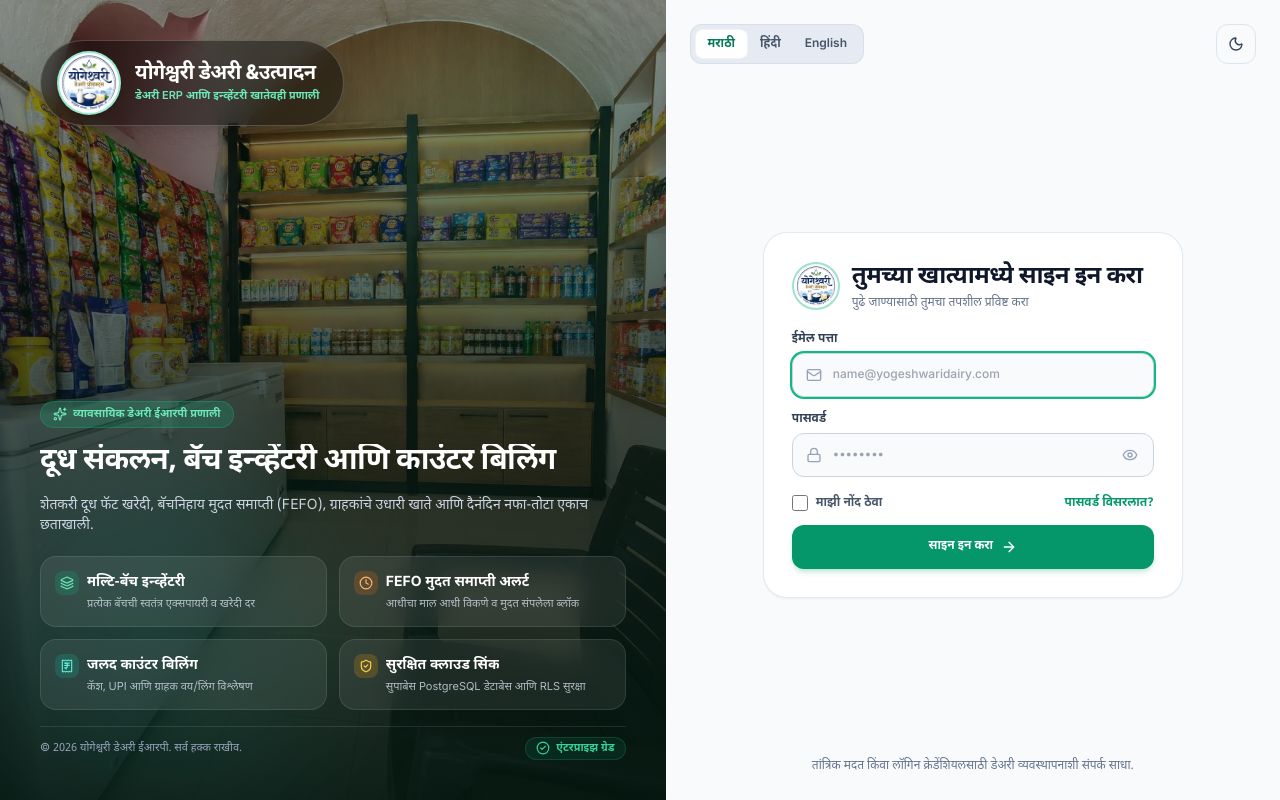
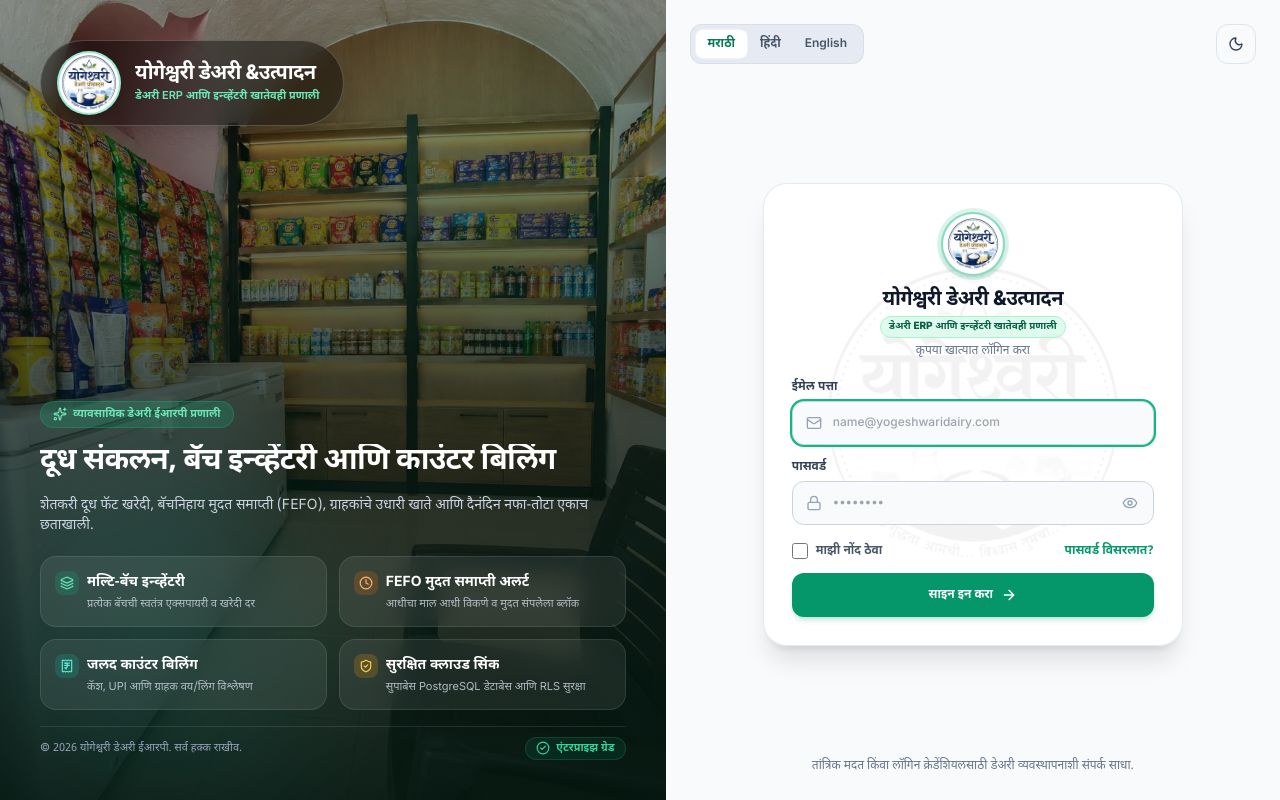
Before and after one commit to Umesh-Temburwar/Yogeshwari-Dairy-Shop-Inventory-System, a React (Vite) app: page /#/dashboard in a window 1280 px wide. Built offline with nearby package versions, Linux system fonts and the light colour scheme; no server answers; the database is empty.

Commit message:
fix(ui): add logo watermark to login card, show logged-in user name in profile badge, keep only Nikhil Sakhare & Nilesh Sakhare in profile menu, and polish mobile layout

```diff
--- a/src/components/Auth/LoginPage.tsx
+++ b/src/components/Auth/LoginPage.tsx
@@ -473,11 +473,31 @@ export const LoginPage: React.FC = () => {
         </div>
 
         {/* Center Form Card */}
-        <div className="flex-1 flex flex-col items-center justify-center px-4 sm:px-8 py-3 my-auto">
+        <div className="flex-1 flex flex-col items-center justify-center px-3.5 sm:px-8 py-3 sm:py-5 my-auto w-full">
 
-          {/* Mobile-Only Compact Brand Header */}
-          <div className="lg:hidden flex items-center gap-3 mb-4 text-center">
-            <div className="w-12 h-12 rounded-full bg-white p-0.5 shadow-md border-2 border-emerald-500/40 shrink-0 overflow-hidden flex items-center justify-center">
+          {/* Form Card Container with Watermark */}
+          <div
+            id="auth-form-card"
+            className="w-full max-w-[420px] bg-white/95 dark:bg-[#131F1B]/95 backdrop-blur-xl rounded-3xl p-5 sm:p-7 border border-slate-200/90 dark:border-[#24352F] shadow-xl transition-all relative overflow-hidden"
+          >
+            {/* Elegant Background Logo Watermark (Centered directly inside login box) */}
+            <div
+              aria-hidden="true"
+              className="absolute inset-0 flex items-center justify-center pointer-events-none select-none overflow-hidden z-0"
+            >
+              <img
+                src={ydoLogo}
+                alt=""
+                className="w-64 h-64 sm:w-80 sm:h-80 object-contain rounded-full opacity-[0.05] dark:opacity-[0.07] grayscale contrast-125 filter pointer-events-none"
+              />
+            </div>
+
+            {/* Foreground Content */}
+            <div className="relative z-10">
+
+              {/* Single Professional Brand Crest & Header */}
+              <div className="mb-5 text-center">
+                <div className="w-14 h-14 sm:w-16 sm:h-16 mx-auto rounded-full bg-white dark:bg-[#1A2A25] p-1 border-2 border-emerald-500/50 ring-4 ring-emerald-500/15 shadow-md shrink-0 overflow-hidden flex items-center justify-center mb-2.5 transition-transform hover:scale-105">
                   <img
                     src={ydoLogo}
                     alt="Yogeshwari Dairy Logo"
@@ -490,53 +510,22 @@ export const LoginPage: React.FC = () => {
                     }}
                   />
                 </div>
-            <div className="text-left">
-              <h2 className="text-base font-black text-slate-900 dark:text-white leading-tight">
+                <h2 className="text-lg sm:text-xl font-black text-slate-900 dark:text-white tracking-tight leading-tight">
                   {t('shopName')}
                 </h2>
-              <span className="text-[11px] font-semibold text-emerald-600 dark:text-emerald-400">
+                <span className="inline-block px-2 py-0.5 mt-0.5 rounded-full bg-emerald-100/70 dark:bg-emerald-950/60 text-[10px] font-extrabold text-emerald-800 dark:text-emerald-300 border border-emerald-200 dark:border-emerald-800/40">
                   {t('shopSubtitle')}
                 </span>
-            </div>
-          </div>
-
-          {/* Form Card Container */}
-          <div
-            id="auth-form-card"
-            className="w-full max-w-[420px] bg-white dark:bg-[#131F1B] rounded-3xl p-6 sm:p-7 border border-slate-200/90 dark:border-[#24352F] shadow-sm transition-all"
-          >
-            {/* Header: Title & Subtitle with YDO Logo */}
-            <div className="mb-5 flex items-center gap-3">
-              <div className="w-12 h-12 rounded-full bg-white dark:bg-[#1A2A25] p-0.5 border-2 border-emerald-500/40 shadow-xs shrink-0 overflow-hidden flex items-center justify-center">
-                <img
-                  src={ydoLogo}
-                  alt="Yogeshwari Dairy Logo"
-                  className="w-full h-full rounded-full object-cover scale-105"
-                  onError={(e) => {
-                    const target = e.currentTarget;
-                    if (!target.src.endsWith('/YDO_logo.png')) {
-                      target.src = '/YDO_logo.png';
-                    }
-                  }}
-                />
-              </div>
-              <div>
-                <h3 className="text-xl sm:text-2xl font-black tracking-tight text-slate-900 dark:text-white leading-tight">
-                  {mode === 'signin' && t('authSignInTitle')}
-                  {mode === 'signup' && t('authSignUpTitle')}
-                  {mode === 'forgot' && t('authForgotTitle')}
-                </h3>
-                <p className="text-xs text-slate-500 dark:text-[#8FA69C] mt-0.5 font-medium">
-                  {mode === 'signin' && t('authSignInSubtitle')}
-                  {mode === 'signup' && t('authSignUpSubtitle')}
-                  {mode === 'forgot' && t('authForgotSubtitle')}
+                <p className="text-xs text-slate-500 dark:text-[#8FA69C] mt-1 font-medium">
+                  {mode === 'signin' && (language === 'mr' ? 'कृपया खात्यात लॉगिन करा' : language === 'hi' ? 'कृपया खाते में लॉगिन करें' : 'Sign in to continue')}
+                  {mode === 'signup' && (language === 'mr' ? 'नवीन ऑपरेटर नोंदणी' : language === 'hi' ? 'नया ऑपरेटर पंजीकरण' : 'Create new operator account')}
+                  {mode === 'forgot' && (language === 'mr' ? 'पासवर्ड रीसेट करा' : language === 'hi' ? 'पासवर्ड रीसेट करें' : 'Reset your password')}
                 </p>
-              </div>
               </div>
 
               {/* Top Auth Mode Tabs: Sign In vs Register */}
               {isRegistrationEnabled && (
-              <div className="flex p-1 mb-5 bg-slate-100 dark:bg-[#1A2A25] rounded-2xl border border-slate-200/80 dark:border-[#24352F]">
+                <div className="flex p-1 mb-4 bg-slate-100 dark:bg-[#1A2A25] rounded-2xl border border-slate-200/80 dark:border-[#24352F]">
                   <button
                     type="button"
                     onClick={() => switchMode('signin')}
@@ -547,7 +536,7 @@ export const LoginPage: React.FC = () => {
                     }`}
                   >
                     <span>🔑</span>
-                  <span>{language === 'mr' ? 'लॉगिन करा (Sign In)' : language === 'hi' ? 'लॉगिन करें (Sign In)' : 'Sign In'}</span>
+                    <span>{language === 'mr' ? 'लॉगिन करा' : language === 'hi' ? 'लॉगिन करें' : 'Sign In'}</span>
                   </button>
                   <button
                     type="button"
@@ -559,7 +548,7 @@ export const LoginPage: React.FC = () => {
                     }`}
                   >
                     <span>📝</span>
-                  <span>{language === 'mr' ? 'नवीन नोंदणी (Register)' : language === 'hi' ? 'नया पंजीकरण (Register)' : 'Register'}</span>
+                    <span>{language === 'mr' ? 'नोंदणी' : language === 'hi' ? 'पंजीकरण' : 'Register'}</span>
                   </button>
                 </div>
               )}
@@ -1007,6 +996,7 @@ export const LoginPage: React.FC = () => {
             )}
 
             </div>
+          </div>
 
         </div>
 
--- a/src/components/Dashboard/DashboardView.tsx
+++ b/src/components/Dashboard/DashboardView.tsx
@@ -31,39 +31,39 @@ export const DashboardView: React.FC<DashboardViewProps> = ({ onOpenAddProduct }
   return (
     <div className="space-y-6 max-w-[1440px] mx-auto">
 
-      {/* Compact Hero Banner (max 160px tall on desktop) */}
-      <div className="flex flex-col md:flex-row md:items-center justify-between gap-4 bg-gradient-to-r from-emerald-800 via-teal-800 to-emerald-950 dark:from-[#064E3B] dark:to-[#0B1210] rounded-2xl p-5 sm:p-6 text-white shadow-sm border border-emerald-700/40 dark:border-[#24352F] relative overflow-hidden md:max-h-[160px] transition-colors duration-150">
+      {/* Compact Hero Banner */}
+      <div className="flex flex-col md:flex-row md:items-center justify-between gap-4 bg-gradient-to-r from-emerald-800 via-teal-800 to-emerald-950 dark:from-[#064E3B] dark:to-[#0B1210] rounded-2xl p-4 sm:p-6 text-white shadow-sm border border-emerald-700/40 dark:border-[#24352F] relative overflow-hidden transition-colors duration-150">
 
         {/* Left: Heading & Description */}
-        <div className="relative z-10 space-y-1 min-w-0 flex-1">
+        <div className="relative z-10 space-y-1.5 min-w-0 flex-1">
           <div className="inline-flex items-center gap-1.5 px-2.5 py-0.5 rounded-full bg-emerald-700/50 dark:bg-emerald-950/60 backdrop-blur-xs text-xs font-semibold text-emerald-200 border border-emerald-600/40 dark:border-emerald-800/40">
             <Sparkles className="w-3.5 h-3.5 text-amber-400 shrink-0" />
             <span className="truncate">{t('shopName')} &bull; ERP</span>
           </div>
-          <h1 className="text-xl sm:text-2xl font-black tracking-tight truncate text-white">
+          <h1 className="text-lg sm:text-2xl font-black tracking-tight text-white leading-snug">
             {heroHeading}
           </h1>
-          <p className="text-emerald-100/80 dark:text-[#8FA69C] text-xs max-w-xl truncate">
+          <p className="text-emerald-100/85 dark:text-[#8FA69C] text-xs max-w-xl line-clamp-2 sm:line-clamp-none">
             {heroDescription}
           </p>
         </div>
 
-        {/* Right: Action Buttons in one row on desktop, stacking on mobile */}
-        <div className="relative z-10 flex flex-col sm:flex-row items-stretch sm:items-center gap-2.5 shrink-0">
+        {/* Right: Action Buttons in 2-column grid on mobile, row on tablet/desktop */}
+        <div className="relative z-10 grid grid-cols-2 sm:flex sm:flex-row items-center gap-2 shrink-0 w-full sm:w-auto">
           <button
             onClick={() => setActiveView('pos')}
-            className="flex items-center justify-center gap-2 px-4 py-2.5 rounded-xl bg-amber-400 hover:bg-amber-300 dark:bg-amber-400 dark:hover:bg-amber-300 text-amber-950 font-bold text-xs sm:text-sm shadow-xs transition-all active:scale-95 shrink-0"
+            className="flex items-center justify-center gap-1.5 sm:gap-2 px-3 sm:px-4 py-2 sm:py-2.5 rounded-xl bg-amber-400 hover:bg-amber-300 dark:bg-amber-400 dark:hover:bg-amber-300 text-amber-950 font-bold text-xs sm:text-sm shadow-xs transition-all active:scale-95 shrink-0 text-center"
           >
             <ShoppingCart className="w-4 h-4 shrink-0" />
-            <span>{t('openBillingCounter')}</span>
+            <span className="truncate">{t('openBillingCounter')}</span>
           </button>
 
           <button
             onClick={onOpenAddProduct}
-            className="flex items-center justify-center gap-2 px-4 py-2.5 rounded-xl bg-white/10 hover:bg-white/20 text-white font-semibold text-xs sm:text-sm backdrop-blur-xs border border-white/20 transition-all active:scale-95 shrink-0"
+            className="flex items-center justify-center gap-1.5 sm:gap-2 px-3 sm:px-4 py-2 sm:py-2.5 rounded-xl bg-white/10 hover:bg-white/20 text-white font-semibold text-xs sm:text-sm backdrop-blur-xs border border-white/20 transition-all active:scale-95 shrink-0 text-center"
           >
             <PlusCircle className="w-4 h-4 text-emerald-300 shrink-0" />
-            <span>{t('addNewMaal')}</span>
+            <span className="truncate">{t('addNewMaal')}</span>
           </button>
         </div>
 
```
Also changed, not shown: src/components/Navbar.tsx (+19 -10 lines). Lines whose indentation alone changed are shown as unchanged.
